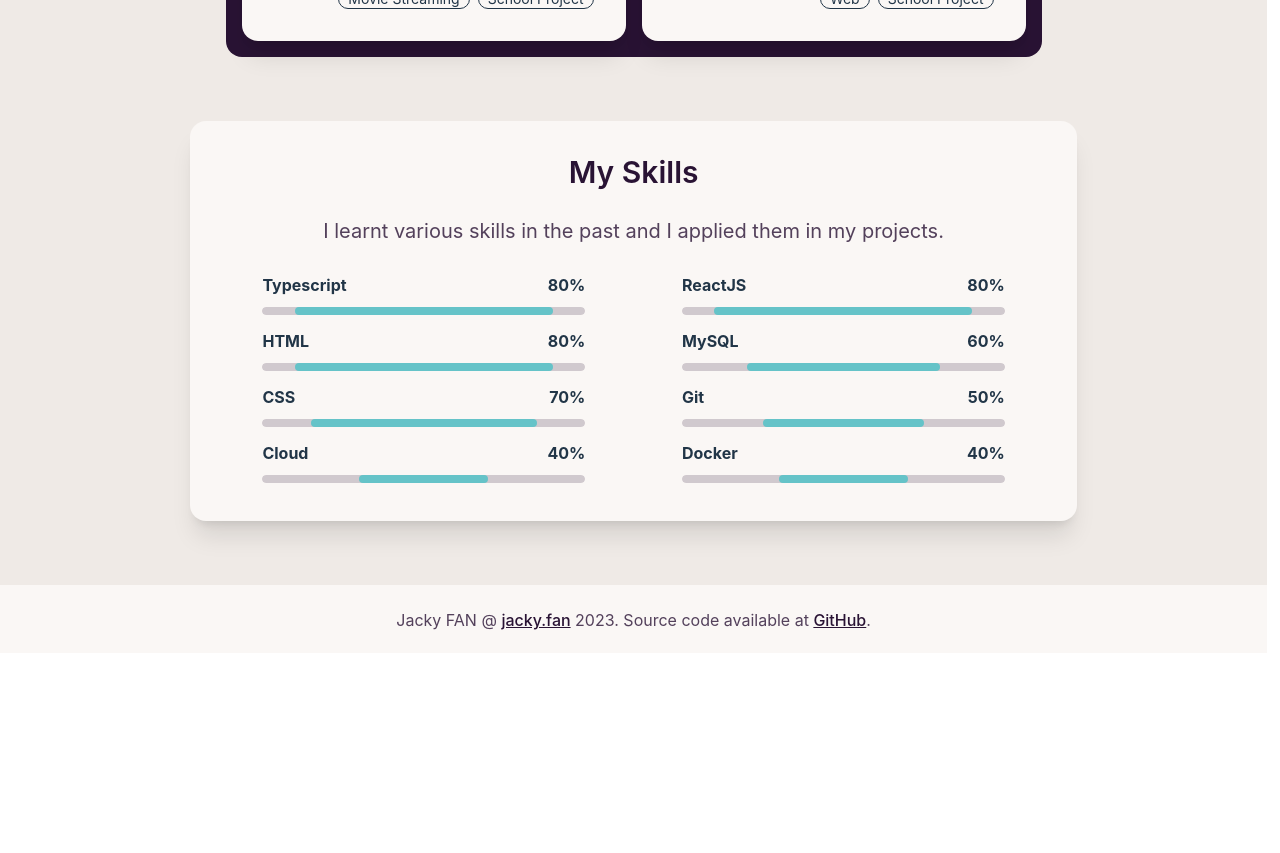
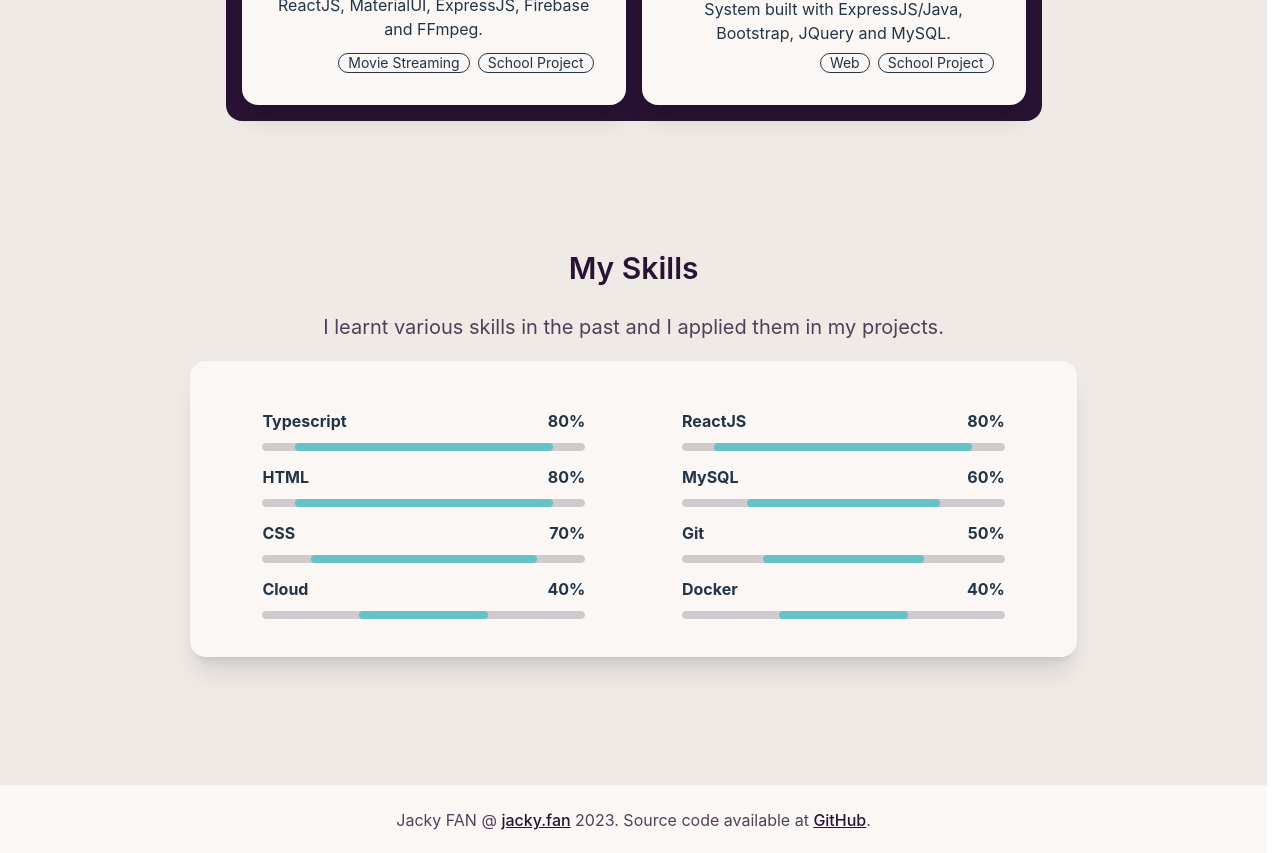
Before and after one commit to redfrogsss/jacky.fan, a React (Vite) app: page / in a window 1280 px wide. Shown: the part 1840-2693 px from the top of the page. Before the commit the page ends 2493 px from the top, so only its background shows below. Built offline with nearby package versions, Linux system fonts and the light colour scheme.

Commit message:
UI: update skill section card coverage

```diff
--- a/src/pages/HomePage.tsx
+++ b/src/pages/HomePage.tsx
@@ -30,7 +30,7 @@ export default function HomePage() {
                             </i>
                             . I am a year 4 student studying Computing at The
                             Hong Kong Polytechnic University. I am passionate
-                            about `Programming`, `Web Technology` and `Problem
+                            about `Programming`, <br />`Web Technology` and `Problem
                             Solving`.
                         </p>
                         <div className="grid md:inline-block gap-2">
@@ -49,7 +49,7 @@ export default function HomePage() {
                         {/*  My Projects */}
                         <div
                             id="projects"
-                            className="block items-center justify-center w-[80%] min-h-[100vh] bg-base-200 mt-16"
+                            className="block items-center justify-center w-[80%] min-h-[100vh] bg-base-200 mt-32"
                         >
                             <article className="prose lg:prose-xl">
                                 <h3>My Projects</h3>
@@ -67,10 +67,8 @@ export default function HomePage() {
                         {/* My Skills */}
                         <div
                             id="skills"
-                            className="card w-[70%] h-auto bg-base-100 shadow-xl my-16"
+                            className="w-[70%] h-auto my-32"
                         >
-                            <div className="card-body">
-                                <center>
                             <article className="prose lg:prose-xl">
                                 <h3>My Skills</h3>
                                 <p>
@@ -78,8 +76,8 @@ export default function HomePage() {
                                     I applied them in my projects.
                                 </p>
                             </article>
-                                </center>
-                                <div className="mt-4 grid grid-cols-2 gap-4">
+                            <div className="card w-full bg-base-100 shadow-xl mt-4">
+                                <div className="card-body mt-4 grid grid-cols-2 gap-4">
                                     <div className="grid grid-rows-4 gap-2">
                                         <SkillItem
                                             name="Typescript"
```
Lines whose indentation alone changed are shown as unchanged.
